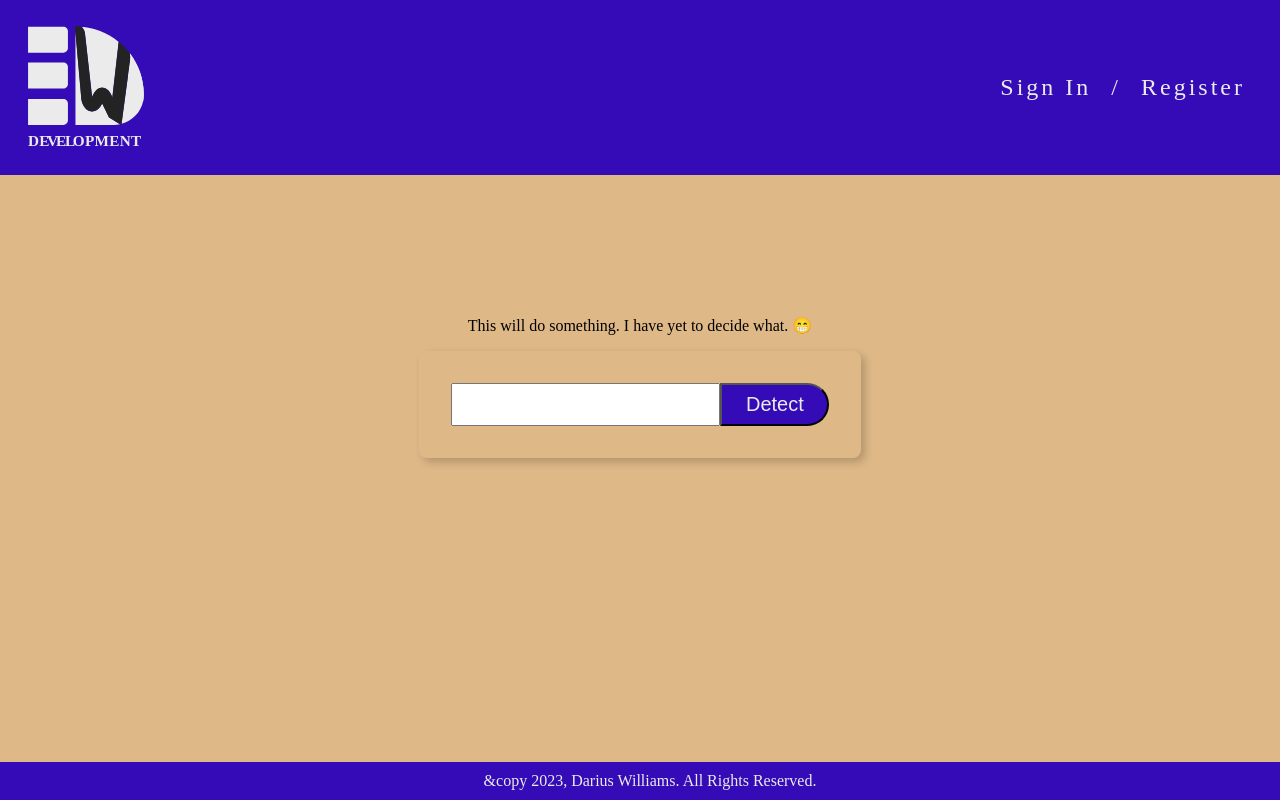
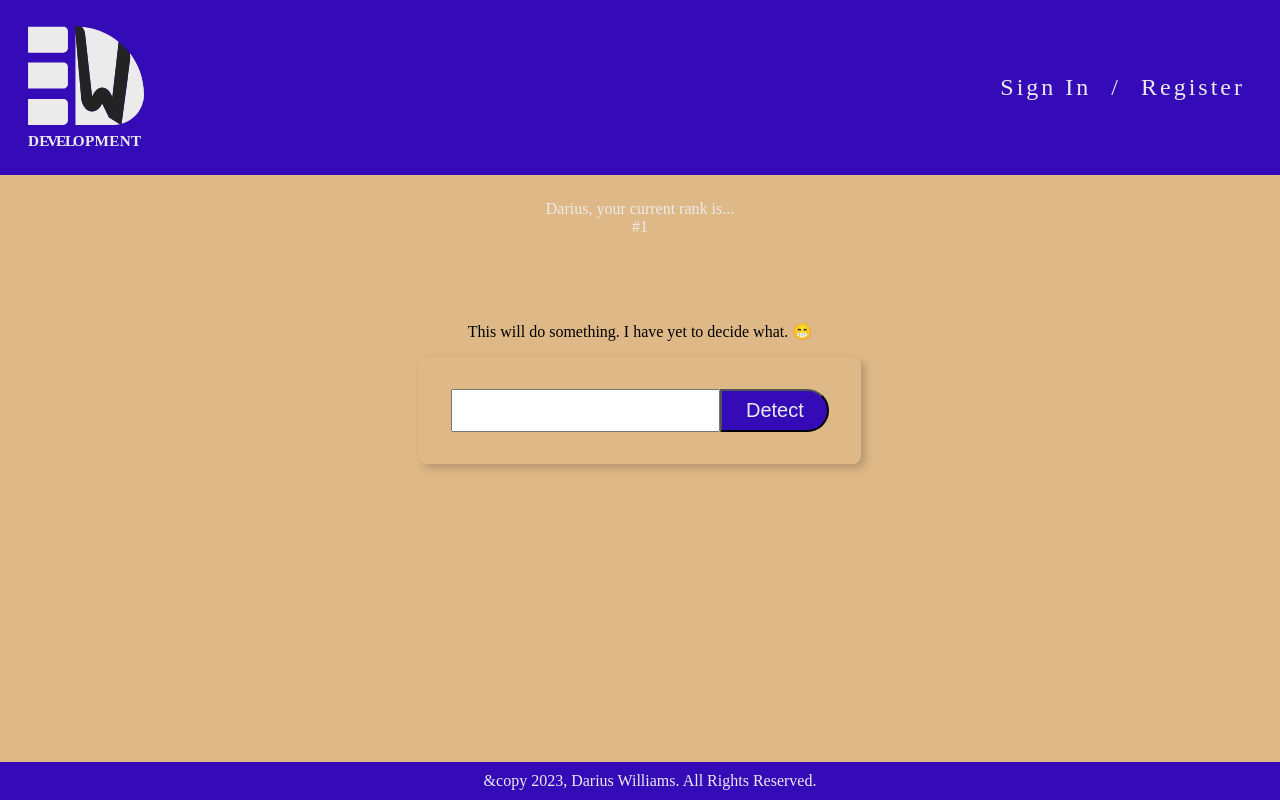
Before and after one commit to dwdsigned/dariusReact, a React (Vite) app: page / in a window 1280 px wide. Built offline with nearby package versions, Linux system fonts and the light colour scheme.

Commit message:
created folders and files for Particle component

```diff
--- a/src/App.jsx
+++ b/src/App.jsx
@@ -4,12 +4,14 @@ import Navigation from './components/navigation/Navigation.jsx'
 import Rank from './components/rank/Rank.jsx'
 import ImageLinkForm from './components/imageLinkForm/ImageLinkForm.jsx'
 import Footer from './components/footer/Footer'
+// import Particles from './components/Particles/Particles.jsx'
 
 function App() {
   const [count, setCount] = useState(0)
 
   return (
       <div className='App'>
+        {/* <Particles /> */}
         <Navigation />
         <Rank />
         <ImageLinkForm />
--- a/src/components/imageLinkForm/ImageLinkForm.css
+++ b/src/components/imageLinkForm/ImageLinkForm.css
@@ -1,5 +1,6 @@
 .ImageLinkForm {
-    margin-top: 300px;
+    /* margin-top: 20%; */
+    margin-top: 70px;
     display: flex;
     flex-direction: column;
     justify-content: center;
--- a/src/components/rank/Rank.css
+++ b/src/components/rank/Rank.css
@@ -0,0 +1,5 @@
+.rankComplete {
+    margin-top: 200px;
+    text-align: center;
+    color: rgb(235 235 235);
+}
--- a/src/components/rank/Rank.jsx
+++ b/src/components/rank/Rank.jsx
@@ -4,8 +4,13 @@ import './Rank.css'
 
 const Rank = () => {
     return (
-        <div>
-
+        <div className="rankComplete">
+            <div>
+                {`Darius, your current rank is...`}
+            </div>
+            <div>
+                {`#1`}
+            </div>
         </div>
     )
 }
```
Also changed, not shown: src/components/Particles/Particles.jsx (added, +19 -0 lines), src/components/Particles/Particles.css (added).
